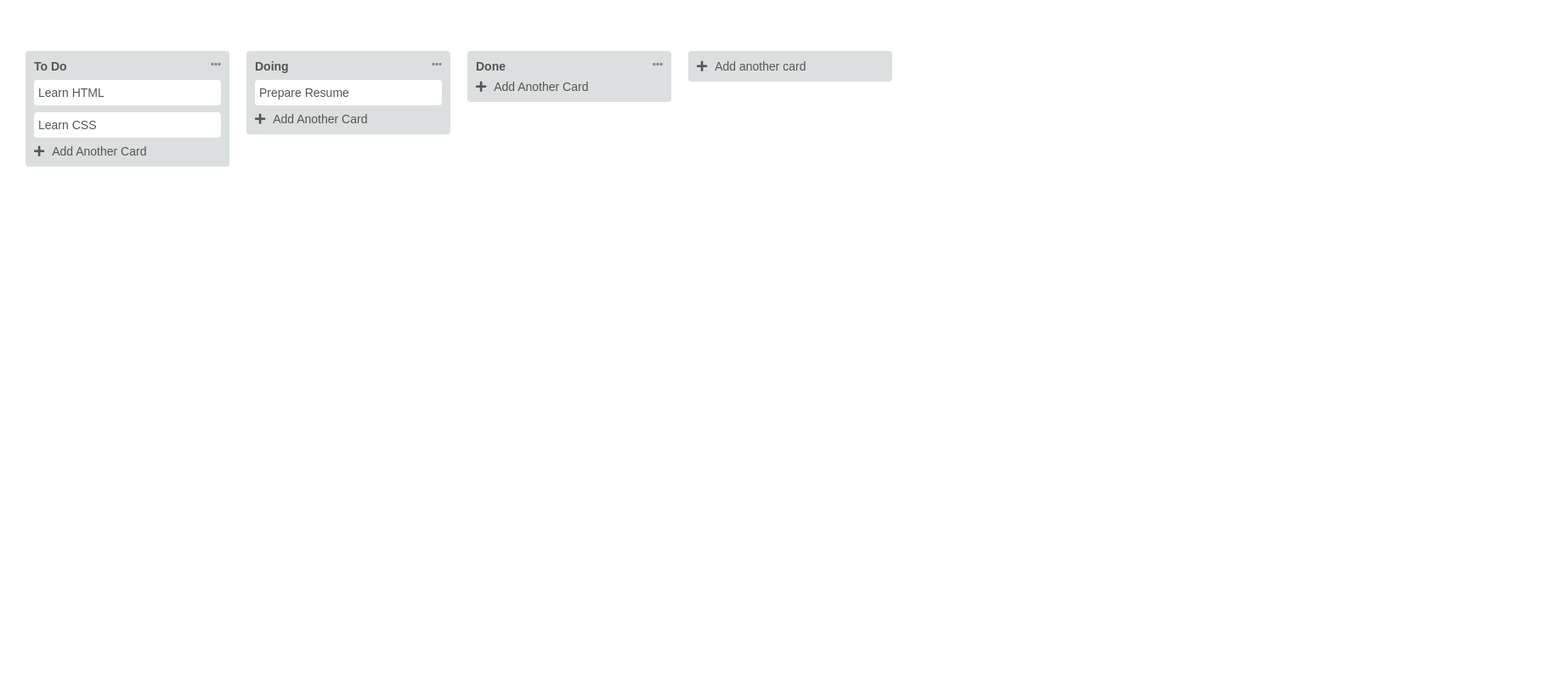
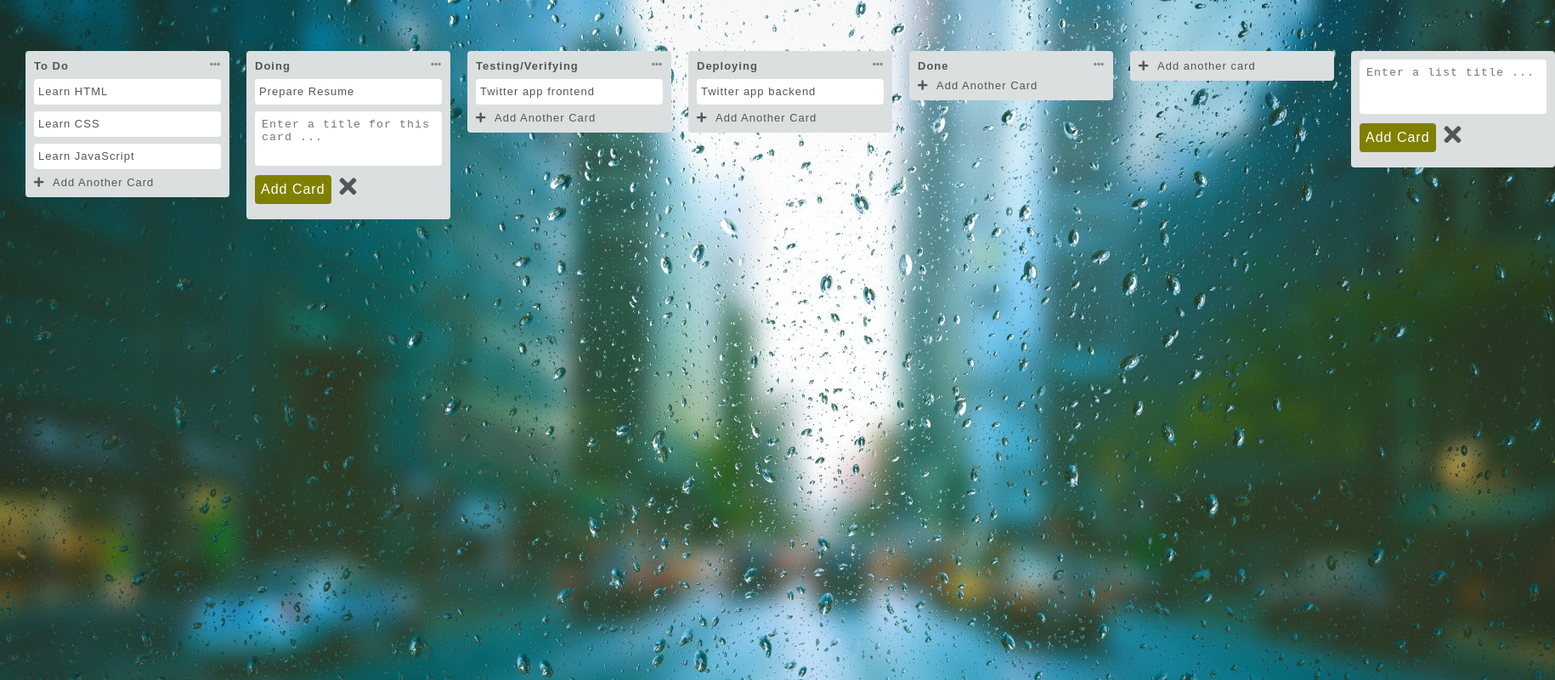
Before and after one commit to Sambhav-Jain/Trello, a plain HTML site: page index.html in a window 1280 px wide. Shown: the whole page at 85% size, 1830 px wide, since content can reach past the window. Drawn offline with Linux system fonts and the light colour scheme.

Commit message:
all the cards are added

```diff
--- a/index.html
+++ b/index.html
@@ -9,17 +9,26 @@
 
 </head>
 <body>
+    <!-- <header>
+        367684
+    </header> -->
     <main>
         <div class = "box">
             <div class = "title">
                 <span>To Do</span>
                 <i class="fa fa-ellipsis-h" aria-hidden="true"></i>
             </div>
-            <div class = "input">
+            <div class = "input pen">
                Learn HTML
+                <i class="fas fa-pencil-alt"></i>
             </div>
-            <div class = "input">
+            <div class = "input pen">
                 Learn CSS
+                <i class="fas fa-pencil-alt"></i>
+            </div>
+            <div class = "input pen">
+                Learn JavaScript
+                <i class="fas fa-pencil-alt"></i>
             </div>
             <div class = "add-another-card">
                 <i class="fa fa-plus" aria-hidden="true"></i>
@@ -33,6 +42,35 @@
             </div>
             <div class = "input">
                Prepare Resume
+            </div>
+            <div>
+                <textarea name = "doing-card-name" placeholder="Enter a title for this card ..."></textarea>
+            </div>
+            <div class = "add">
+                <button>Add Card</button>
+                <i class="cls fas fa-times"></i>
+            </div>
+        </div>
+        <div class = "box">
+            <div class = "title">
+                <span>Testing/Verifying</span>
+                <i class="fa fa-ellipsis-h" aria-hidden="true"></i>
+            </div>
+            <div class = "input">
+               Twitter app frontend
+            </div>
+            <div class = "add-another-card">
+                <i class="fa fa-plus" aria-hidden="true"></i>
+                <span>Add Another Card</span>
+            </div>
+        </div>
+        <div class = "box">
+            <div class = "title">
+                <span>Deploying</span>
+                <i class="fa fa-ellipsis-h" aria-hidden="true"></i>
+            </div>
+            <div class = "input">
+                Twitter app backend
             </div>
             <div class = "add-another-card">
                 <i class="fa fa-plus" aria-hidden="true"></i>
@@ -55,7 +93,15 @@
                 <span>Add another card</span>
             </div>
         </div>
-
+        <div class = "box">
+            <div>
+                <textarea name = "doing-card-name" placeholder="Enter a list title ..."></textarea>
+            </div>
+            <div class = "add">
+                <button>Add Card</button>
+                <i class="cls fas fa-times"></i>
+            </div>
+        </div>
     </main>
 </body>
 </html>
--- a/style.css
+++ b/style.css
@@ -1,10 +1,14 @@
 body{
     margin: 50px 20px;
     font-family: Arial, Helvetica, serif;
-    font-size: 14px;
+    font-size: 13px;
+    background: url("./rain-drops.jpg") fixed no-repeat;
 }
 *{
     box-sizing: border-box;
+    letter-spacing: 1px;
+    outline: none;
+    border: none;
 }
 main{
     display: flex;
@@ -49,6 +53,13 @@ main{
     background-color: #f4f5f5;
     cursor: pointer;
 }
+.pen > i{
+    visibility: hidden;
+    float: right;
+}
+.pen:hover > i{
+    visibility: visible;
+}
 .add-another-card{
     margin-bottom: 0;
 }
@@ -59,3 +70,34 @@ main{
     color: #888;
     cursor: pointer;
 }
+
+textarea{
+    resize: none;
+    height: 4rem;
+    padding: 8px;
+    border-radius: 4px;
+    width: 100%;
+}
+.add{
+    display: flex;
+    text-align: center;
+}
+.add button{
+    background-color: #808000;
+    font-size: 1rem;
+    line-height: 20px;
+    padding: 7px;
+    margin-right: 10px;
+    color:#fff;
+    border-radius: 4px;
+}
+.add button:hover{
+    background-color:#9d9f44;
+}
+.add .cls{
+    font-size: 1.8rem;
+    cursor: pointer;
+}
+.add .cls:hover{
+    color:#808180;
+}
```
Also changed, not shown: rain-drops.jpg (added).
